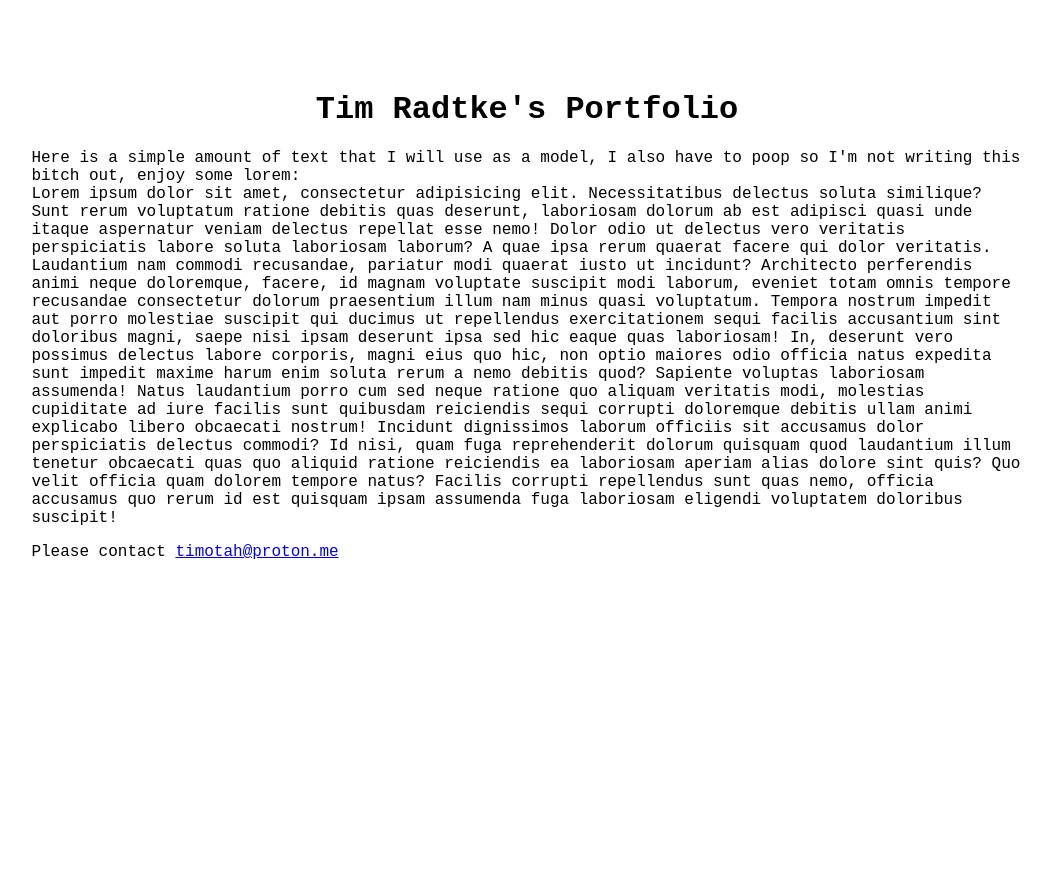
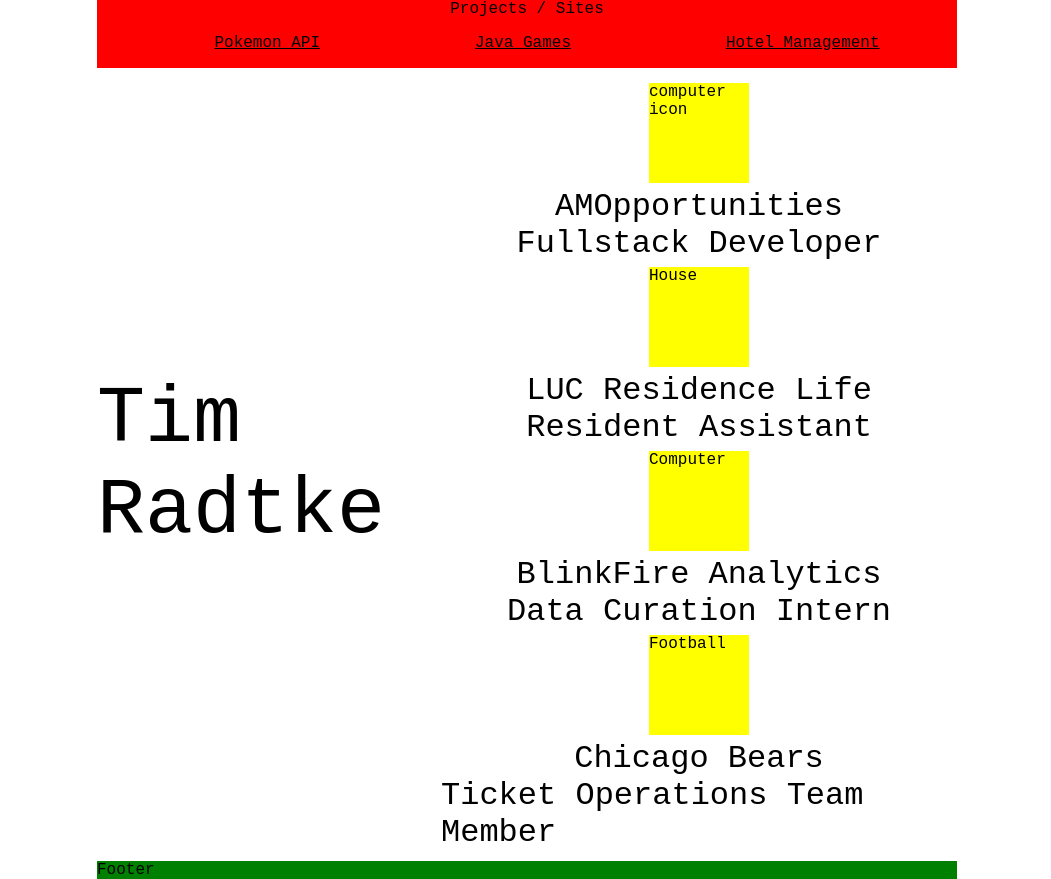
Before and after one commit to timotah/portfolio, a plain HTML site: page index.html in a window 1280 px wide. Shown: the whole page, without its empty margins (113-1164 px from the left). Drawn offline with Linux system fonts and the light colour scheme.

Commit message:
finalizing initial format

```diff
--- a/global.css
+++ b/global.css
@@ -3,55 +3,68 @@
     font-family: "Lucida", monospace, sans-serif;
 }
 
-/* you put the transition on the thing transitioning, the child element doing the moving, so our "card" div */
-
-.card {
-    transition: all 1s;
-    grid-area: main;
-    height: 100vh;
-    position: relative;
-    top: 0;
+.navigation {
+    list-style-type: none;
+    display: flex;
+    flex-direction: row;
+    align-items: center;
+    justify-content: space-around;
+    text-decoration: underline;
 }
 
-.container:hover .card {
-    transform: translateY(100%);
+section {
+    display: flex;
+    flex-direction: column;
 }
 
 header {
     grid-area: header;
     text-align: center;
+    background-color: red;
 }
 
-#pageNav {
-    grid-area: navbar;
-    border: 3px solid black;
+main {
+    grid-area: main;
+    display: grid;
+    grid-template-columns: 40% 1fr;
 }
 
-.navList {
-    display: grid;
-    grid-template-columns: 1fr 1fr 1fr;
-    height: 100%;
-    padding: 0;
-    margin: 0;
-    margin-bottom: 20px;
+.my-name {
+    grid-column: 1 / 2;
+    font-size: 5em;
 }
-#contentNav {
-    grid-area: contentnav;
+
+.resume {
+    font-size: 2em;
+}
+
+.icon {
+    height: 100px;
+    width: 100px;
+    font-size: 1rem;
+    background-color: yellow;
+    margin: 5px;
 }
 
 footer {
     grid-area: footer;
+    background-color: green;
 }
 
 body {
-    min-height: 100vh;
+    height: 100vh;
+    margin: 0;
     display: grid;
     gap: 10px;
-    grid-template-columns: 10% auto 10%;
-    grid-template-rows: min-content 5% auto 10%;
+    grid-template-columns: minmax(200px, auto) 1fr minmax(200px, auto);
+    grid-template-rows: auto 1fr auto;
     grid-template-areas:
         ". header ."
-        "navbar navbar navbar"
-        "contentnav main right"
+        ". main ."
         ". footer .";
 }
+
+.center {
+    display: grid;
+    place-items: center;
+}
--- a/index.html
+++ b/index.html
@@ -6,61 +6,50 @@
         <title>Document</title>
         <link rel="stylesheet" href="global.css" />
     </head>
+    <body>
+        <header>
+            Projects / Sites
+            <!-- flexbox for alignment, on mobile collapse -->
+            <nav>
+                <ul class="navigation">
+                    <li>Pokemon API</li>
+                    <li>Java Games</li>
+                    <li>Hotel Management</li>
+                </ul>
+            </nav>
+        </header>
+        <main>
+            <!-- left side, animation written out? -->
+            <aside class="my-name center">Tim Radtke</aside>
 
-    <!-- simple wrapper - body is the main grid -->
-    <body class="container">
-        <div class="card">
-            <header>
-                <h1>Tim Radtke's Portfolio</h1>
-            </header>
-            <main>
-                <article>
-                    <span>
-                        Here is a simple amount of text that I will use as a
-                        model, I also have to poop so I'm not writing this bitch
-                        out, enjoy some lorem: </span
-                    ><br />Lorem ipsum dolor sit amet, consectetur adipisicing
-                    elit. Necessitatibus delectus soluta similique? Sunt rerum
-                    voluptatum ratione debitis quas deserunt, laboriosam dolorum
-                    ab est adipisci quasi unde itaque aspernatur veniam delectus
-                    repellat esse nemo! Dolor odio ut delectus vero veritatis
-                    perspiciatis labore soluta laboriosam laborum? A quae ipsa
-                    rerum quaerat facere qui dolor veritatis. Laudantium nam
-                    commodi recusandae, pariatur modi quaerat iusto ut incidunt?
-                    Architecto perferendis animi neque doloremque, facere, id
-                    magnam voluptate suscipit modi laborum, eveniet totam omnis
-                    tempore recusandae consectetur dolorum praesentium illum nam
-                    minus quasi voluptatum. Tempora nostrum impedit aut porro
-                    molestiae suscipit qui ducimus ut repellendus exercitationem
-                    sequi facilis accusantium sint doloribus magni, saepe nisi
-                    ipsam deserunt ipsa sed hic eaque quas laboriosam! In,
-                    deserunt vero possimus delectus labore corporis, magni eius
-                    quo hic, non optio maiores odio officia natus expedita sunt
-                    impedit maxime harum enim soluta rerum a nemo debitis quod?
-                    Sapiente voluptas laboriosam assumenda! Natus laudantium
-                    porro cum sed neque ratione quo aliquam veritatis modi,
-                    molestias cupiditate ad iure facilis sunt quibusdam
-                    reiciendis sequi corrupti doloremque debitis ullam animi
-                    explicabo libero obcaecati nostrum! Incidunt dignissimos
-                    laborum officiis sit accusamus dolor perspiciatis delectus
-                    commodi? Id nisi, quam fuga reprehenderit dolorum quisquam
-                    quod laudantium illum tenetur obcaecati quas quo aliquid
-                    ratione reiciendis ea laboriosam aperiam alias dolore sint
-                    quis? Quo velit officia quam dolorem tempore natus? Facilis
-                    corrupti repellendus sunt quas nemo, officia accusamus quo
-                    rerum id est quisquam ipsam assumenda fuga laboriosam
-                    eligendi voluptatem doloribus suscipit!
-                </article>
-            </main>
-            <footer>
-                <p>
-                    Please contact
-                    <a
-                        href="mailto:timotah@proton.me?subject=I saw your portfolio site!"
-                        >timotah@proton.me</a
-                    >
-                </p>
-            </footer>
-        </div>
+            <!-- right side, expandable, easier to route to another page where  -->
+            <article class="resume center">
+                <!-- experience -->
+                <div class="icon">computer icon</div>
+                AMOpportunities
+                <section>
+                    <summary>Fullstack Developer</summary>
+                </section>
+
+                <div class="icon">House</div>
+                LUC Residence Life
+                <section>
+                    <summary>Resident Assistant</summary>
+                </section>
+
+                <div class="icon">Computer</div>
+                BlinkFire Analytics
+                <section>
+                    <summary>Data Curation Intern</summary>
+                </section>
+
+                <div class="icon">Football</div>
+                Chicago Bears
+                <section>
+                    <summary>Ticket Operations Team Member</summary>
+                </section>
+            </article>
+        </main>
+        <footer>Footer</footer>
     </body>
 </html>
```
